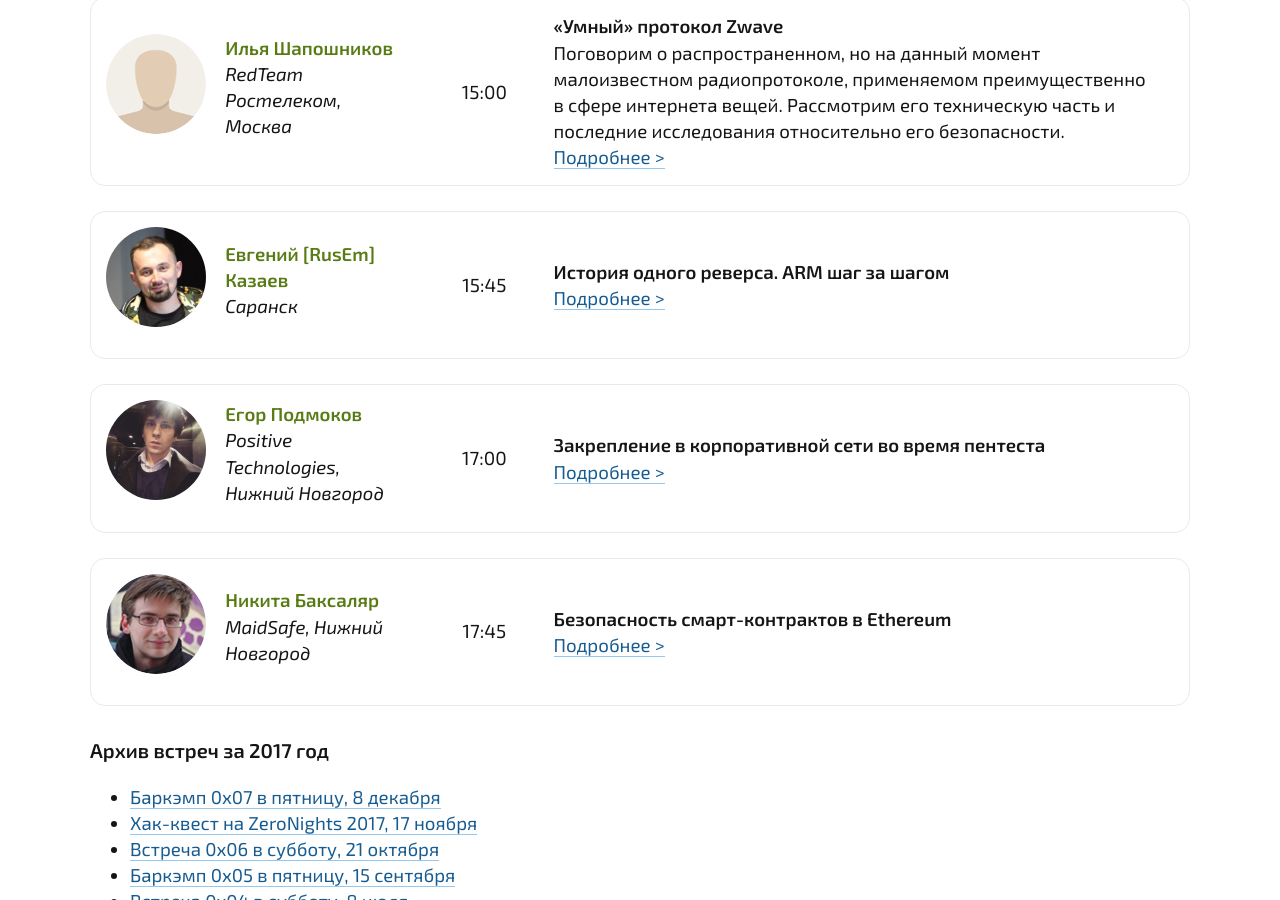
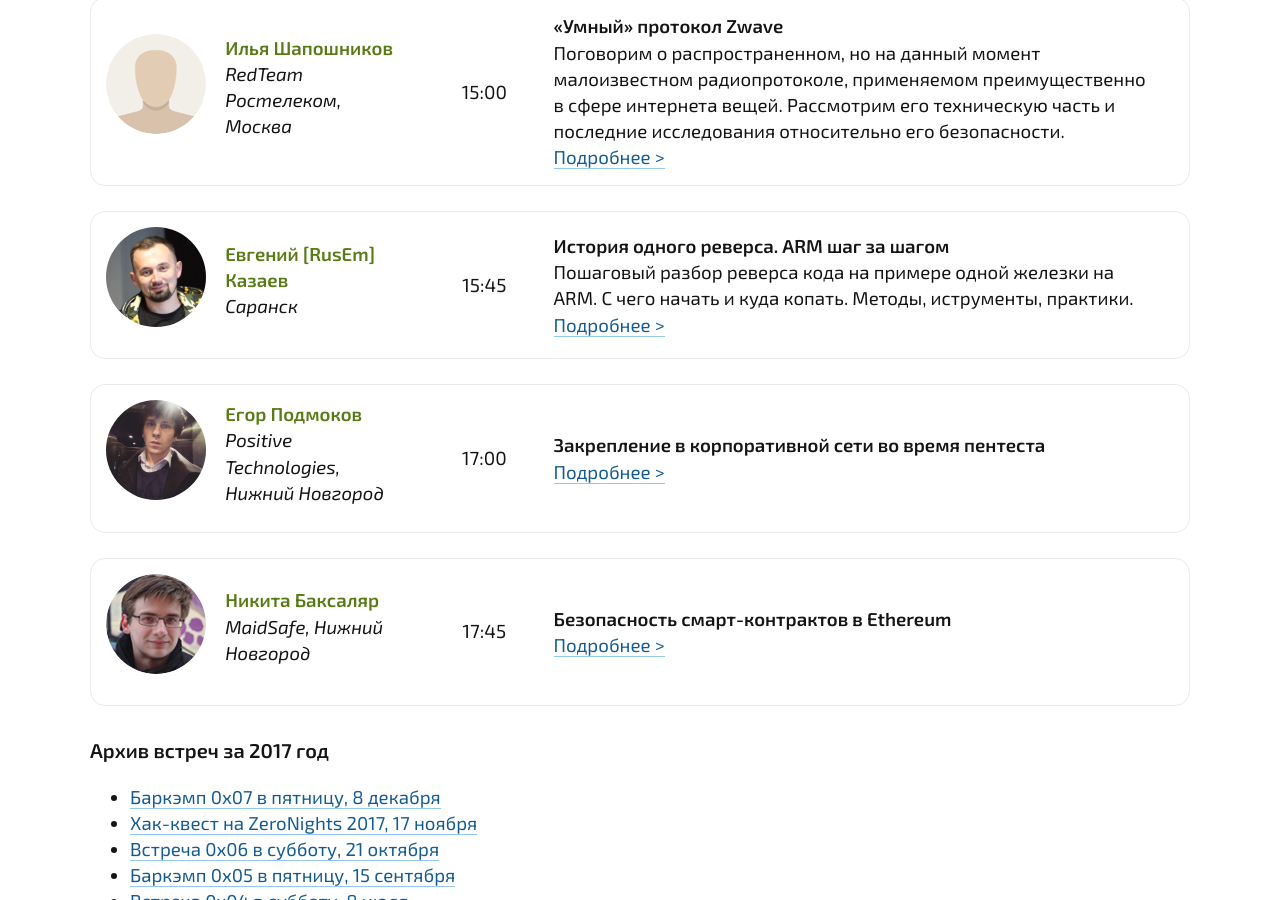
Before and after one commit to defcon-nn/defcon-nn.github.io, a Jekyll site: the page built from index.html, in a window 1280 px wide and 900 px high, scrolled down 3715 px. Built offline with Jekyll 4.4.1, drawn with Linux system fonts in a browser that asks for light colours.

Commit message:
Добавлена аннотация доклада RusEm

```diff
--- a/_data/meetup_18_02_2018.yml
+++ b/_data/meetup_18_02_2018.yml
@@ -29,10 +29,10 @@
   description: "Поговорим о распространенном, но на данный момент малоизвестном радиопротоколе, применяемом преимущественно в сфере интернета вещей. Рассмотрим его техническую часть и последние исследования относительно его безопасности."
   page: /0x08/zwave.html
 
-
 - title: История одного реверса. ARM шаг за шагом
   speaker: rus_em
   time: "15:45"
+  description: "Пошаговый разбор реверса кода на примере одной железки на ARM. С чего начать и куда копать. Методы, иструменты, практики."
   page: /0x08/rusem.html
 
 - title: Закрепление в корпоративной сети во время пентеста
```
